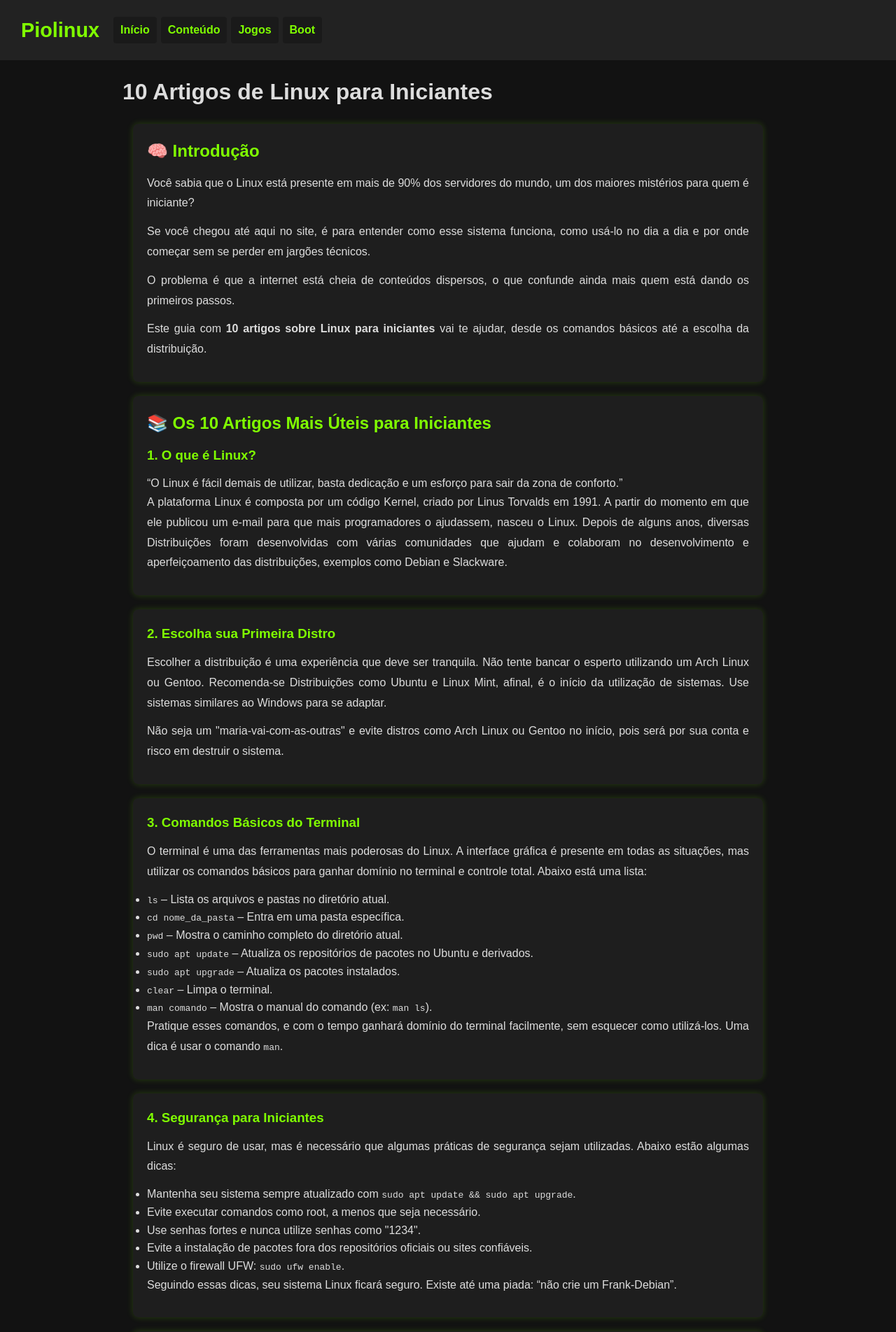
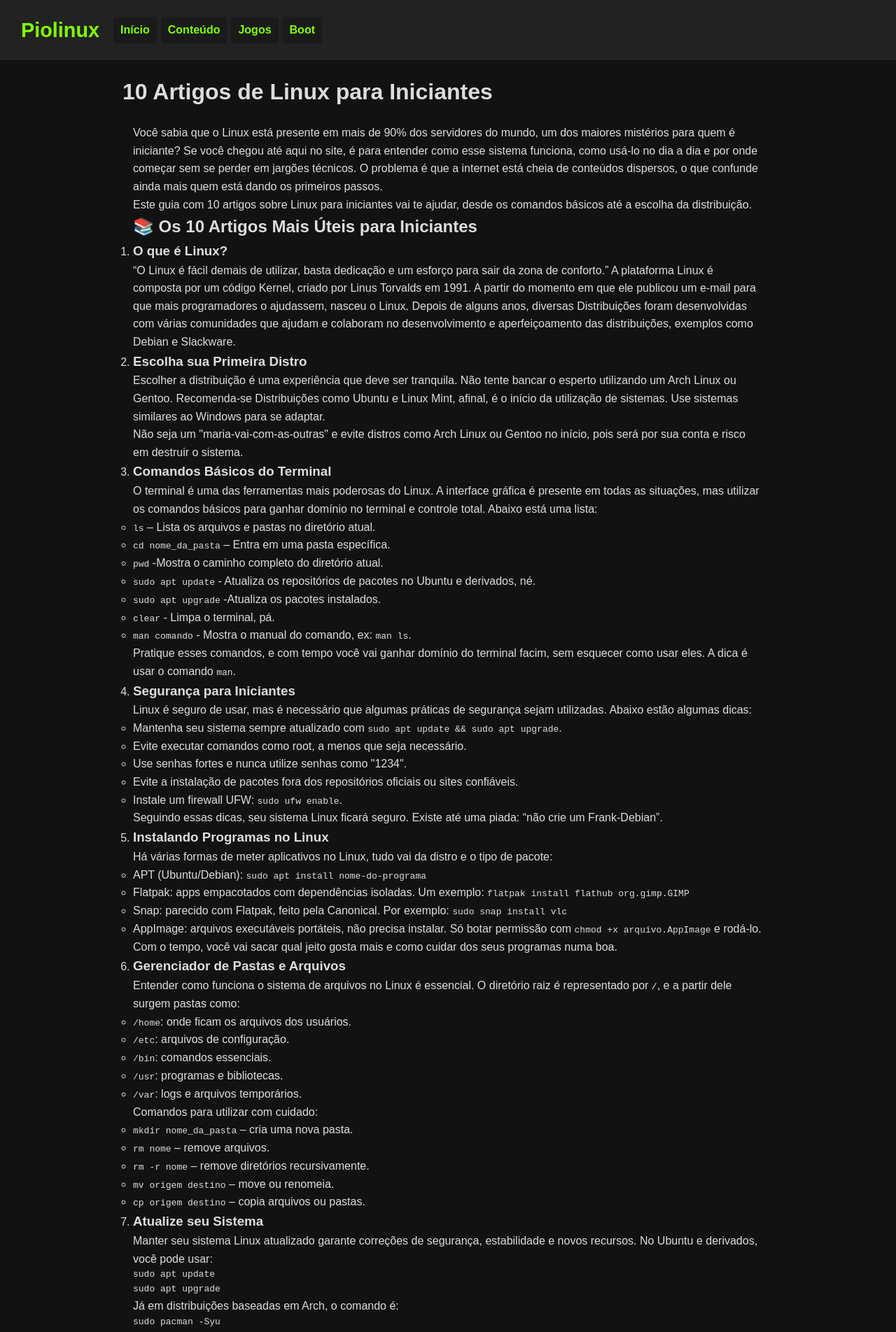
Before and after one commit to Piolinux/piolinux-site, a Jekyll site: the page artigos-linux-iniciantes.html, which Jekyll copies as it is, in a window 1280 px wide. Shown: the top 1904 px of the page at 70% size. Built offline with Jekyll 4.4.1, drawn with Linux system fonts in a browser that asks for light colours; some of the changed text lies outside the part shown.

Commit message:
Add files via upload

```diff
--- a/artigos-linux-iniciantes.html
+++ b/artigos-linux-iniciantes.html
@@ -25,19 +25,6 @@
 
 <style>
 
-  header h1 {
-  color: #80ff00; /* verde Piolinux */
-  font-size: 1.8rem;
-  margin-right: 20px;
-}
-
-header h1 a {
-  color: inherit;
-  text-decoration: none;
-}
-
-
-
   /* RESET */
 * {
   margin: 0;
@@ -60,12 +47,24 @@ header h1 a {
   text-decoration: underline;
 }
 
+/* HEADER */
 header {
   background-color: #222;
-    padding: 10px 15px; /* 🔹 Menos padding lateral */
+  padding: 10px 15px;
   display: flex;
   align-items: center;
   justify-content: space-between;
+}
+
+header h1 {
+  color: #80ff00; /* verde Piolinux */
+  font-size: 1.8rem;
+  margin-right: 20px;
+}
+
+header h1 a {
+  color: inherit;
+  text-decoration: none;
 }
 
 /* Botão hamburguer (mobile) */
@@ -82,10 +81,10 @@ header h1 a {
 .dropdown-menu {
   list-style: none;
   display: flex;
-    gap: 6px; /* 🔹 Espaço reduzido */
+  gap: 6px;
   align-items: center;
-    margin-left: 0; /* 🔹 Remove recuo */
-    padding-left: 0; /* 🔹 Remove recuo */
+  margin-left: 0;
+  padding-left: 0;
 }
 
 .dropdown-menu > li {
@@ -94,7 +93,7 @@ header h1 a {
 
 .dropdown-menu > li > a {
   display: block;
-    padding: 6px 10px; /* 🔹 Mais compacto */
+  padding: 6px 10px;
   font-weight: bold;
   color: #80ff00;
   border-radius: 4px;
@@ -166,9 +165,10 @@ header h1 a {
   line-height: 1.8;
 }
 
+/* FOOTER */
 footer {
-  background-color: #222;   /* fundo escuro */
-  color: #ffffff;           /* texto branco para contraste máximo */
+  background-color: #222;
+  color: #ffffff;
   text-align: center;
   padding: 15px 10px;
   margin-top: 40px;
@@ -176,18 +176,17 @@ header h1 a {
 }
 
 footer a {
-  color: #ccff33;           /* verde-limão mais claro e com contraste aceitável */
-  font-weight: bold;        /* deixa o texto em negrito */
+  color: #ccff33;
+  font-weight: bold;
   text-decoration: none;
 }
 
 footer a:hover {
-  color: #ffec8b;           /* tom mais claro no hover */
-  font-weight: bold;        /* mantém o negrito no hover */
+  color: #ffec8b;
+  font-weight: bold;
 }
 
-
-  /* Responsividade */
+/* RESPONSIVIDADE */
 @media (max-width: 768px) {
   .menu-toggle {
     display: block;
@@ -207,6 +206,37 @@ footer a:hover {
     display: flex;
   }
 }
+
+/* 🔹 Extra para garantir estilização dos posts no Jekyll */
+.post-content {
+  background-color: #1e1e1e;
+  padding: 20px;
+  border-radius: 8px;
+  box-shadow: 0 0 10px rgba(128, 255, 0, 0.2);
+  margin-bottom: 20px;
+}
+
+.post-content img {
+  max-width: 100%;
+  height: auto;
+  border-radius: 6px;
+}
+
+.post-content pre {
+  background: #111;
+  padding: 12px;
+  border-radius: 6px;
+  overflow-x: auto;
+  color: #80ff00;
+}
+
+.post-content code {
+  background: #222;
+  padding: 2px 5px;
+  border-radius: 4px;
+  color: #80ff00;
+}
+
 </style>
 
 </head>
@@ -251,69 +281,60 @@ footer a:hover {
 
 
 
-        <section>
-            <h2>🧠 Introdução</h2>
-            <p>Você sabia que o Linux está presente em mais de 90% dos servidores do mundo, um dos maiores mistérios para quem é iniciante?</p>
-            <p>Se você chegou até aqui no site, é para entender como esse sistema funciona, como usá-lo no dia a dia e por onde começar sem se perder em jargões técnicos.</p>
-            <p>O problema é que a internet está cheia de conteúdos dispersos, o que confunde ainda mais quem está dando os primeiros passos.</p>
-            <p>Este guia com <strong>10 artigos sobre Linux para iniciantes</strong> vai te ajudar, desde os comandos básicos até a escolha da distribuição.</p>
-        </section>
+        <p>Você sabia que o Linux está presente em mais de 90% dos servidores do mundo, um dos maiores mistérios para quem é iniciante? Se você chegou até aqui no site, é para entender como esse sistema funciona, como usá-lo no dia a dia e por onde começar sem se perder em jargões técnicos. O problema é que a internet está cheia de conteúdos dispersos, o que confunde ainda mais quem está dando os primeiros passos.</p>
 
-        <section>
+            <p>Este guia com 10 artigos sobre Linux para iniciantes vai te ajudar, desde os comandos básicos até a escolha da distribuição.</p>
+
             <h2>📚 Os 10 Artigos Mais Úteis para Iniciantes</h2>
-            <h3>1. O que é Linux?</h3>
-            <blockquote>“O Linux é fácil demais de utilizar, basta dedicação e um esforço para sair da zona de conforto.”</blockquote>
-            <p>A plataforma Linux é composta por um código Kernel, criado por Linus Torvalds em 1991. A partir do momento em que ele publicou um e-mail para que mais programadores o ajudassem, nasceu o Linux. Depois de alguns anos, diversas Distribuições foram desenvolvidas com várias comunidades que ajudam e colaboram no desenvolvimento e aperfeiçoamento das distribuições, exemplos como Debian e Slackware.</p>
-        </section>
-
-        <section>
-            <h3>2. Escolha sua Primeira Distro</h3>
+            <ol>
+                <li>
+                    <h3>O que é Linux?</h3>
+                    <p>“O Linux é fácil demais de utilizar, basta dedicação e um esforço para sair da zona de conforto.” A plataforma Linux é composta por um código Kernel, criado por Linus Torvalds em 1991. A partir do momento em que ele publicou um e-mail para que mais programadores o ajudassem, nasceu o Linux. Depois de alguns anos, diversas Distribuições foram desenvolvidas com várias comunidades que ajudam e colaboram no desenvolvimento e aperfeiçoamento das distribuições, exemplos como Debian e Slackware.</p>
+                </li>
+                <li>
+                    <h3>Escolha sua Primeira Distro</h3>
                     <p>Escolher a distribuição é uma experiência que deve ser tranquila. Não tente bancar o esperto utilizando um Arch Linux ou Gentoo. Recomenda-se Distribuições como Ubuntu e Linux Mint, afinal, é o início da utilização de sistemas. Use sistemas similares ao Windows para se adaptar.</p>
                     <p>Não seja um "maria-vai-com-as-outras" e evite distros como Arch Linux ou Gentoo no início, pois será por sua conta e risco em destruir o sistema.</p>
-        </section>
-
-        <section>
-            <h3>3. Comandos Básicos do Terminal</h3>
+                </li>
+                <li>
+                    <h3>Comandos Básicos do Terminal</h3>
                     <p>O terminal é uma das ferramentas mais poderosas do Linux. A interface gráfica é presente em todas as situações, mas utilizar os comandos básicos para ganhar domínio no terminal e controle total. Abaixo está uma lista:</p>
                     <ul>
                         <li><code>ls</code> – Lista os arquivos e pastas no diretório atual.</li>
                         <li><code>cd nome_da_pasta</code> – Entra em uma pasta específica.</li>
-                <li><code>pwd</code> – Mostra o caminho completo do diretório atual.</li>
-                <li><code>sudo apt update</code> – Atualiza os repositórios de pacotes no Ubuntu e derivados.</li>
-                <li><code>sudo apt upgrade</code> – Atualiza os pacotes instalados.</li>
-                <li><code>clear</code> – Limpa o terminal.</li>
-                <li><code>man comando</code> – Mostra o manual do comando (ex: <code>man ls</code>).</li>
+                        <li><code>pwd</code> -Mostra o caminho completo do diretório atual.</li>
+                        <li><code>sudo apt update</code> - Atualiza os repositórios de pacotes no Ubuntu e derivados, né.</li>
+                        <li><code>sudo apt upgrade</code> -Atualiza os pacotes instalados.</li>
+                        <li><code>clear</code> - Limpa o terminal, pá.</li>
+                        <li><code>man comando</code> - Mostra o manual do comando, ex: <code>man ls</code>.</li>
                     </ul>
-            <p>Pratique esses comandos, e com o tempo ganhará domínio do terminal facilmente, sem esquecer como utilizá-los. Uma dica é usar o comando <code>man</code>.</p>
-        </section>
-
-        <section>
-            <h3>4. Segurança para Iniciantes</h3>
+                    <p>Pratique esses comandos, e com tempo você vai ganhar domínio do terminal facim, sem esquecer como usar eles. A dica é usar o comando <code>man</code>.</p>
+                </li>
+                <li>
+                    <h3>Segurança para Iniciantes</h3>
                     <p>Linux é seguro de usar, mas é necessário que algumas práticas de segurança sejam utilizadas. Abaixo estão algumas dicas:</p>
                     <ul>
                         <li>Mantenha seu sistema sempre atualizado com <code>sudo apt update && sudo apt upgrade</code>.</li>
                         <li>Evite executar comandos como root, a menos que seja necessário.</li>
                         <li>Use senhas fortes e nunca utilize senhas como "1234".</li>
                         <li>Evite a instalação de pacotes fora dos repositórios oficiais ou sites confiáveis.</li>
-                <li>Utilize o firewall UFW: <code>sudo ufw enable</code>.</li>
+                        <li>Instale um firewall UFW: <code>sudo ufw enable</code>.</li>
                     </ul>
                     <p>Seguindo essas dicas, seu sistema Linux ficará seguro. Existe até uma piada: “não crie um Frank-Debian”.</p>
-        </section>
-
-        <section>
-            <h3>5. Instalação de Programas no Linux</h3>
-            <p>No Linux, há diversas formas de instalar aplicativos, dependendo da distribuição e do tipo de pacote:</p>
+                </li>
+                <li>
+                    <h3>Instalando Programas no Linux</h3>
+                    <p>Há várias formas de meter aplicativos no Linux, tudo vai da distro e o tipo de pacote:</p>
                     <ul>
-                <li><strong>APT (Ubuntu/Debian):</strong> <code>sudo apt install nome-do-programa</code></li>
-                <li><strong>Flatpak:</strong> apps empacotados com dependências isoladas. Exemplo: <code>flatpak install flathub org.gimp.GIMP</code></li>
-                <li><strong>Snap:</strong> similar ao Flatpak, criado pela Canonical. Exemplo: <code>sudo snap install vlc</code></li>
-                <li><strong>AppImage:</strong> arquivos executáveis portáteis, sem instalação. Basta dar permissão com <code>chmod +x arquivo.AppImage</code> e executá-lo.</li>
+                        <li>APT (Ubuntu/Debian): <code>sudo apt install nome-do-programa</code></li>
+                        <li>Flatpak: apps empacotados com dependências isoladas. Um exemplo: <code>flatpak install flathub org.gimp.GIMP</code></li>
+                        <li>Snap: parecido com Flatpak, feito pela Canonical. Por exemplo: <code>sudo snap install vlc</code></li>
+                        <li>AppImage: arquivos executáveis portáteis, não precisa instalar. Só botar permissão com <code>chmod +x arquivo.AppImage</code> e rodá-lo.</li>
                     </ul>
-            <p>Com o tempo, você vai identificar qual método prefere e como gerenciar seus programas com facilidade.</p>
-        </section>
-
-        <section>
-            <h3>6. Gerenciamento de Pastas e Arquivos</h3>
+                    <p>Com o tempo, você vai sacar qual jeito gosta mais e como cuidar dos seus programas numa boa.</p>
+                </li>
+                <li>
+                    <h3>Gerenciador de Pastas e Arquivos</h3>
                     <p>Entender como funciona o sistema de arquivos no Linux é essencial. O diretório raiz é representado por <code>/</code>, e a partir dele surgem pastas como:</p>
                     <ul>
                         <li><code>/home</code>: onde ficam os arquivos dos usuários.</li>
@@ -330,66 +351,65 @@ footer a:hover {
                         <li><code>mv origem destino</code> – move ou renomeia.</li>
                         <li><code>cp origem destino</code> – copia arquivos ou pastas.</li>
                     </ul>
-        </section>
-
-        <section>
-            <h3>7. Atualize seu Sistema</h3>
+                </li>
+                <li>
+                    <h3>Atualize seu Sistema</h3>
                     <p>Manter seu sistema Linux atualizado garante correções de segurança, estabilidade e novos recursos. No Ubuntu e derivados, você pode usar:</p>
-            <pre><code>sudo apt update
-sudo apt upgrade</code></pre>
+                    <pre><code>sudo apt update</code></pre>
+                    <pre><code>sudo apt upgrade</code></pre>
                     <p>Já em distribuições baseadas em Arch, o comando é:</p>
                     <pre><code>sudo pacman -Syu</code></pre>
                     <p>Algumas distros, como Fedora, usam o DNF:</p>
                     <pre><code>sudo dnf update</code></pre>
                     <p>Além dos comandos, muitas interfaces gráficas têm opções automáticas de atualização.</p>
-        </section>
+                </li>
+                <li>
+                    <h3>Personalize o Ambiente Gráfico</h3>
+                    <p>Você pode fazer alterações no seu sistema Linux com personalizações fáceis. Você pode alterar completamente a aparência do sistema, desde ícones e temas até o gerenciador de janelas. Certo, vamos lá:</p>
+                    <p>Aqui vão umas ideias:</p>
+                    <ul>
+                        <li>GNOME Tweaks: Uma ferramenta bacana, para quem gosta de mudar a cara do GNOME.</li>
+                        <li>KDE Plasma: Bastante customizável, perfeito pra um visual mais moderno, saca?</li>
+                        <li>Cinnamon e XFCE: leves e funcionais.</li>
+                    </ul>
+                    <p>Temas e ícones podem ser baixados de sites como <a href="http://gnome-look.org/" target="_blank">gnome-look.org</a>.</p>
+                </li>
+                <li>
+                    <h3>Entendendo o Software Livre</h3>
+                    <p>Linux é software livre, né. Use e abuse da liberdade para rodar, analisar, alterar e distribuir o código. Eis algumas escolhas:</p>
+                    <ul>
+                        <li>LibreOffice: uma opção em vez do Microsoft Office.</li>
+                        <li>GIMP: um editor de imagens parecido com Photoshop.</li>
+                        <li>VLC: Um reprodutor multimídia incrivelmente robusto.</li>
+                        <li>Inkscape: Um editor vetorial muito pro.</li>
+                    </ul>
+                    <p>Usar Linux é muito além de uma simples troca: é aceitar uma filosofia de liberdade digital, pra valer.</p>
+                </li>
+                <li>
+                    <h3>Comunidade e Suporte</h3>
+                    <p>A comunidade Linux, ah, é incrivelmente acolhedora, uma das melhores no mundão da tecnologia! Fóruns, tipo o <a href="https://www.vivaolinux.com.br/" target="_blank">Viva o Linux</a>, <a href="https://askubuntu.com/" target="_blank">Ask Ubuntu</a> e também grupos no Telegram e Discord, todos ofertam suporte de graça e rapidinho, viu?</p>
+                    <p>Muitas comunidades criam tutoriais em blogs, vídeos no YouTube e documentações oficiais das distros. Participar da comunidade é aprender, e sempre que entrar numa comunidade de Linux, descreva seu problema bem detalhado.</p>
+                </li>
+            </ol>
 
-        <section>
-            <h3>8. Personalize o Ambiente Gráfico</h3>
-            <p>Você pode fazer alterações no seu sistema Linux com personalizações fáceis. Você pode alterar completamente a aparência do sistema, desde ícones e temas até o gerenciador de janelas. Algumas opções:</p>
+            <h2>❓ FAQ - Perguntas Frequentes</h2>
             <ul>
-                <li><strong>GNOME Tweaks:</strong> ferramenta para customizar o ambiente GNOME.</li>
-                <li><strong>KDE Plasma:</strong> altamente personalizável, ideal para quem gosta de um visual moderno.</li>
-                <li><strong>Cinnamon e XFCE:</strong> leves e funcionais.</li>
-                <li>Temas e ícones podem ser baixados de sites como <a href="https://www.gnome-look.org/" target="_blank">gnome-look.org</a>.</li>
+                <li>
+                    <h4>Linux é gratuito?</h4>
+                    <p>Sim, a grande maioria das distribuições são inteiramente grátis.</p>
+                </li>
+                <li>
+                    <h4>Programas do Windows podem ser usados no Linux?</h4>
+                    <p>Sim, com auxílio de ferramentas como Wine ou via uma máquina virtual.</p>
+                </li>
+                <li>
+                    <h4>Qual a distro seria ideal para um iniciante?</h4>
+                    <p>Linux Mint, Ubuntu e Zorin OS são as mais recomendadas.</p>
+                </li>
             </ul>
-        </section>
 
-        <section>
-            <h3>9. Conhecendo o Software Livre</h3>
-            <p>Linux é software livre. Aproveite a liberdade de executar, estudar, modificar e compartilhar o código. O movimento é liderado por organizações como a Free Software Foundation (FSF), e envolve não só o sistema operacional, mas também aplicativos como:</p>
-            <ul>
-                <li><strong>LibreOffice</strong>: alternativa ao Microsoft Office.</li>
-                <li><strong>GIMP</strong>: editor de imagens similar ao Photoshop.</li>
-                <li><strong>VLC</strong>: reprodutor multimídia poderoso.</li>
-                <li><strong>Inkscape</strong>: editor de vetores profissional.</li>
-            </ul>
-            <p>Adotar Linux é mais do que trocar de sistema: é abraçar uma filosofia de liberdade digital.</p>
-        </section>
-
-        <section>
-            <h3>10. Comunidade e Suporte</h3>
-            <p>A comunidade Linux é uma das mais acolhedoras do mundo tech. Fóruns como o <a href="https://www.vivaolinux.com.br/" target="_blank">Viva o Linux</a>, o <a href="https://askubuntu.com/" target="_blank">Ask Ubuntu</a> e grupos no Telegram e Discord oferecem suporte gratuito e rápido.</p>
-            <p>Muitas comunidades criam tutoriais em blogs, vídeos no YouTube e documentações oficiais das distros. Participar da comunidade é aprender, e sempre que entrar numa comunidade de Linux, descreva seu problema bem detalhado.</p>
-        </section>
-
-        <section>
-            <h2>❓ FAQ - Perguntas Frequentes</h2>
-            <div class="faq">
-                <h4>Linux é gratuito?</h4>
-                <p>Sim, a maioria das distribuições é 100% gratuita.</p>
-                <h4>Posso usar programas do Windows no Linux?</h4>
-                <p>Sim, com ferramentas como Wine ou usando uma máquina virtual.</p>
-                <h4>Qual a melhor distro para começar?</h4>
-                <p>Linux Mint, Ubuntu e Zorin OS são as mais recomendadas.</p>
-            </div>
-        </section>
-
-        <section>
             <h2>🧾 Conclusão</h2>
-            <p>Aprender a usar a plataforma Linux no início é difícil, mas com esforço e dedicação, será mais fácil conhecer esse mundo de códigos e comandos.</p>
-            <p>Esperamos que este guia com <strong>os melhores artigos de Linux para iniciantes</strong> te ajude a dar os primeiros passos com confiança.</p>
-            <p>Compartilhe este conteúdo com amigos que também querem entrar no mundo do código aberto!</p>
+            <p>Aprender a usar a plataforma Linux no início é difícil, mas com esforço e dedicação, será mais fácil conhecer esse mundo de códigos e comandos. Esperamos que este guia com os melhores artigos de Linux para iniciantes te ajude a dar os primeiros passos com confiança. Compartilhe este conteúdo com amigos que também querem entrar no mundo do código aberto!</p>
         </section>
 
         <div id="share" style="text-align:center;margin:15px 0"></div>
```
Also changed, not shown: other parts of artigos-linux-iniciantes.html (+2 -2 lines). Lines whose indentation alone changed are shown as unchanged.
